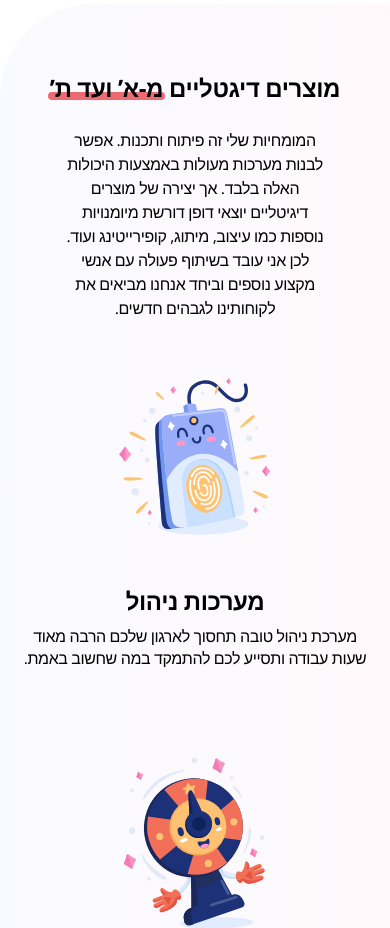
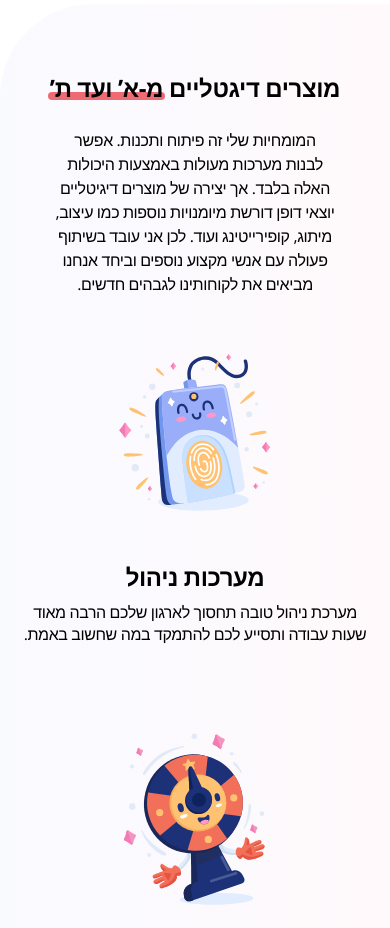
Before and after one commit to ynonra/yr-development, a Next.js app: page / in a window 390 px wide. Shown: the part 1900-2828 px from the top of the page. Built offline with nearby package versions, Linux system fonts and the light colour scheme.

Commit message:
mobile fixes

```diff
--- a/pages/index.js
+++ b/pages/index.js
@@ -214,7 +214,7 @@ export default function Home() {
               <span className="z-10 relative">מ-א’ ועד ת’</span>
             </span>
           </h2>
-          <p className="font-light leading-normal max-w-sm px-[3.3rem] sm:px-0 sm:max-w-lg">
+          <p className="font-light leading-normal max-w-[17.5rem] sm:max-w-lg">
             המומחיות שלי זה פיתוח ותכנות. אפשר לבנות מערכות מעולות באמצעות
             היכולות האלה בלבד. אך יצירה של מוצרים דיגיטליים יוצאי דופן דורשת
             מיומנויות נוספות כמו עיצוב, מיתוג, קופירייטינג ועוד. לכן אני עובד
@@ -243,7 +243,7 @@ export default function Home() {
           />
         </section>
       </div>
-      <div className="pt-12 sm:pt-16 pb-28 bg-gradient-to-b md:bg-gradient-to-r from-appIndigo-500 to-appPurple-600 big-radius rounded-t-none rounded-bl-none max-sm:rounded-none">
+      <div className="pt-12 sm:pt-16 pb-14 sm:pb-28 bg-gradient-to-b md:bg-gradient-to-r from-appIndigo-500 to-appPurple-600 big-radius rounded-t-none rounded-bl-none max-sm:rounded-none">
         <section className="text-center max-w-5xl mx-auto">
           <h2 className="text-white text-2xl md:text-4xl relative font-bold">
             תהליך{" "}
```
